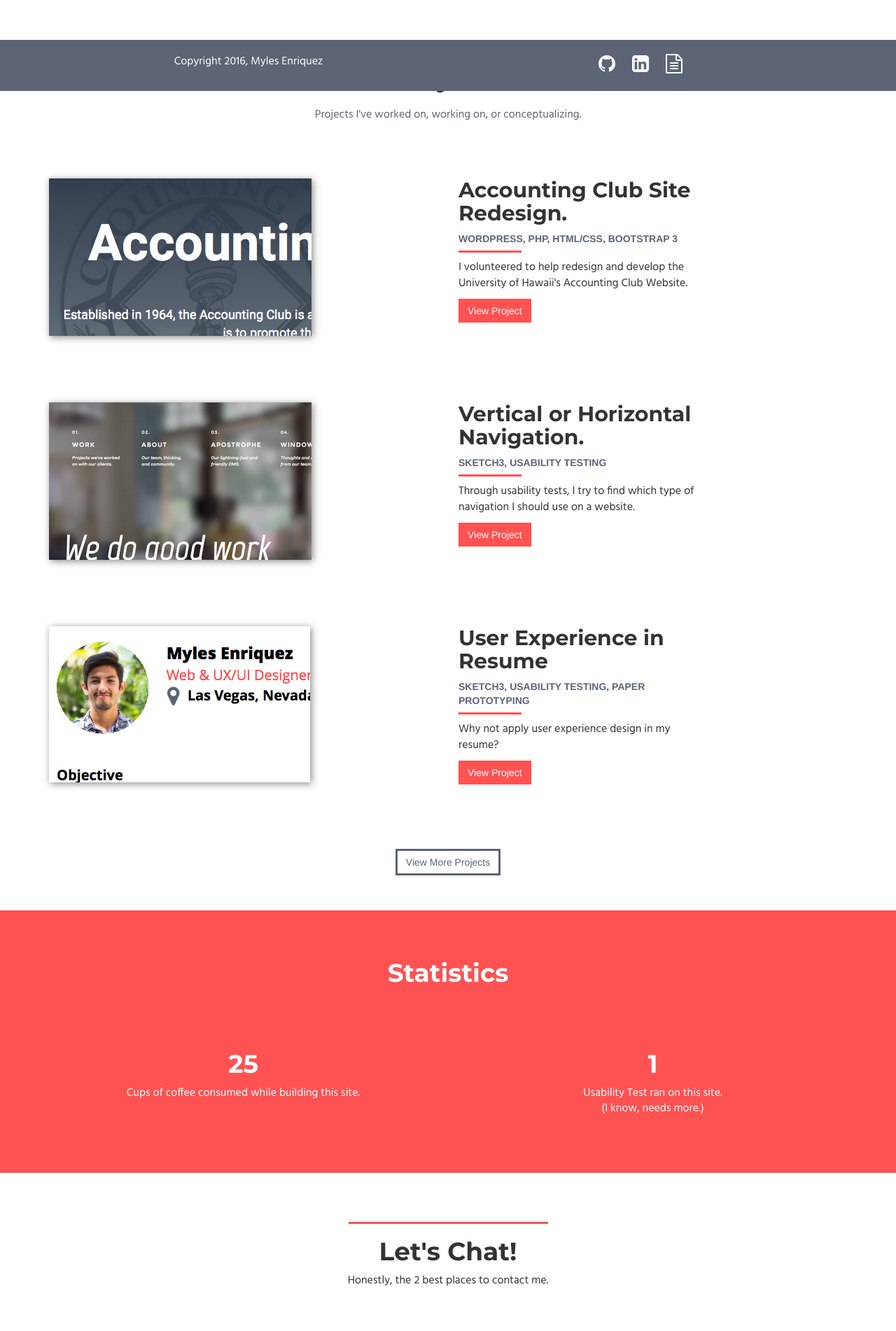
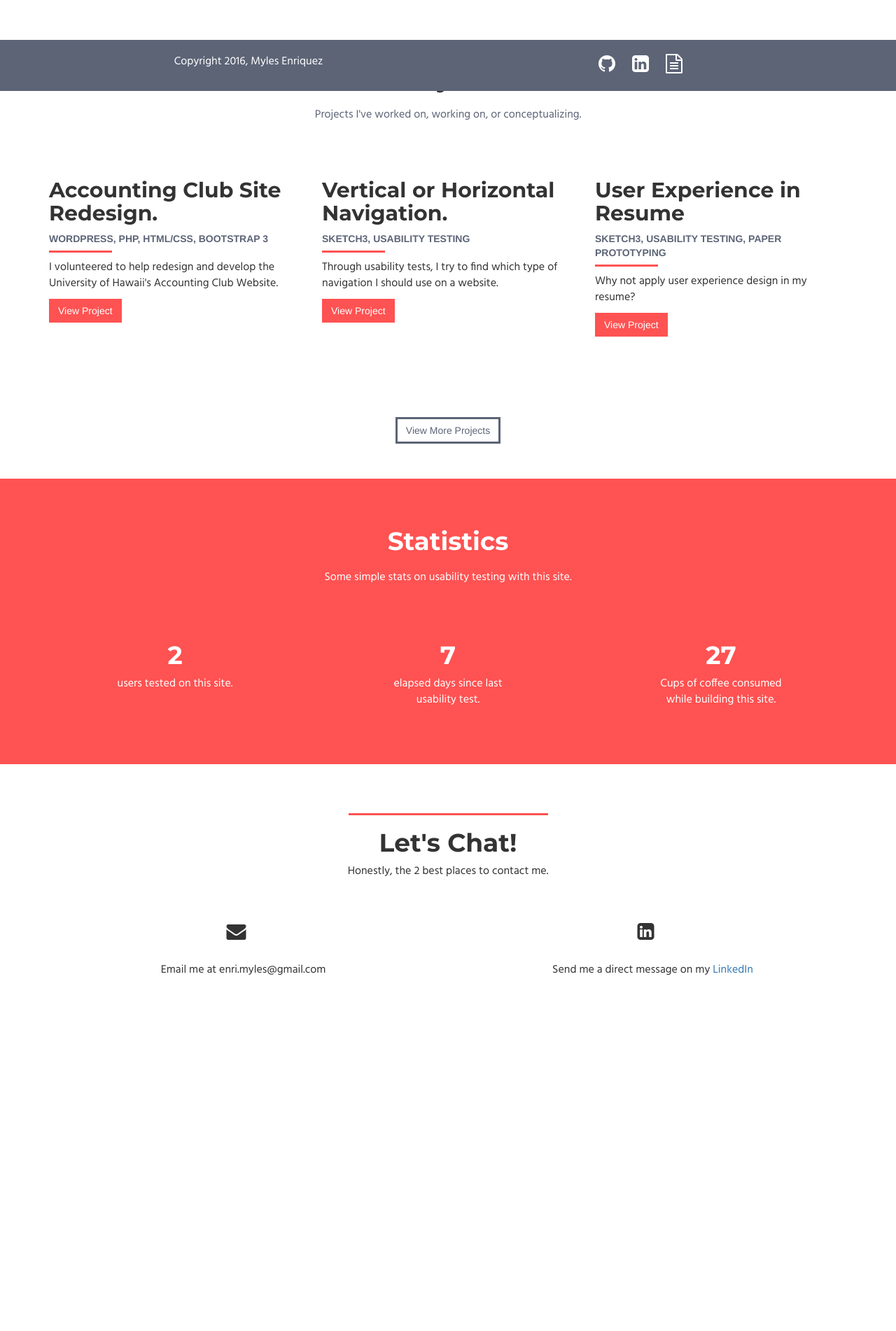
Before and after one commit to torleif-nielsen/enriquezm.github.io, a Jekyll site: the page built from index.html, in a window 1280 px wide. Shown: the part 770-2672 px from the top of the page at 70% size. Built offline with Jekyll 4.4.1, drawn with Linux system fonts in a browser that asks for light colours; nearby versions of some CDN libraries; library files that are not in the unit come from our copies; after the commit the page ends 2318 px from its top, so only the background shows below that.

Commit message:
Change projects section layout.

```diff
--- a/index.html
+++ b/index.html
@@ -28,13 +28,10 @@ layout: default
           </p>
         </div>
       </div>
-      {% for post in site.categories['projects'] | limit: 3 %}
       <div class="project-block">
         <div class="row">
-          <div class="col-xs-12 col-md-6 text-center">
-            <a href="{{ post.url }}" title="View details about {{ post.title }}"><img class="img-responsive" src="{{ post.image }}" alt="{{ post.title }}" /></a>
-          </div>
-          <div class="col-xs-12 col-md-4">
+          {% for post in site.categories['projects'] | limit: 3 %}
+          <div class="col-xs-12 col-md-4 project-block-details">
             <h2>{{ post.title }}</h2>
             {% for item in post.tech %}
               {% if forloop.last == true %}
@@ -47,9 +44,9 @@ layout: default
             <p>{{ post.blurb }}</p>
             <a class="btn btn-primary" href="{{ post.url }}" title="View details about {{ post.title }}">View Project</a>
           </div>
+          {% endfor %}
         </div>
       </div>
-      {% endfor %}
     </div>
     <div class="container">
       <div class="col-xs-12 text-center">
@@ -63,19 +60,28 @@ layout: default
       <div class="section-header row">
         <div class="col-xs-12 text-center">
           <h1>Statistics</h1>
+          <p>
+            Some simple stats on usability testing with this site.
+          </p>
         </div>
       </div>
       <div class="section-content row">
-        <div class="col-xs-12 col-md-6 text-center">
+        <div class="col-xs-12 col-md-4 text-center">
           <div class="col-xs-12 col-md-8 col-md-offset-2">
-            <h1>25</h1>
-            <p>Cups of coffee consumed while building this site.</p>
+            <h1>2 </h1>
+            <p>users tested on this site.</p>
           </div>
         </div>
-        <div class="col-xs-12 col-md-6 text-center">
+        <div class="col-xs-12 col-md-4 text-center">
           <div class="col-xs-12 col-md-8 col-md-offset-2">
-            <h1>1</h1>
-            <p>Usability Test ran on this site.<br />(I know, needs more.)</p>
+            <h1>7</h1>
+            <p>elapsed days since last usability test.</p>
+          </div>
+        </div>
+        <div class="col-xs-12 col-md-4 text-center">
+          <div class="col-xs-12 col-md-8 col-md-offset-2">
+            <h1>27</h1>
+            <p>Cups of coffee consumed while building this site.</p>
           </div>
         </div>
       </div>
```
Also changed, not shown: production/css/all.min.css.
